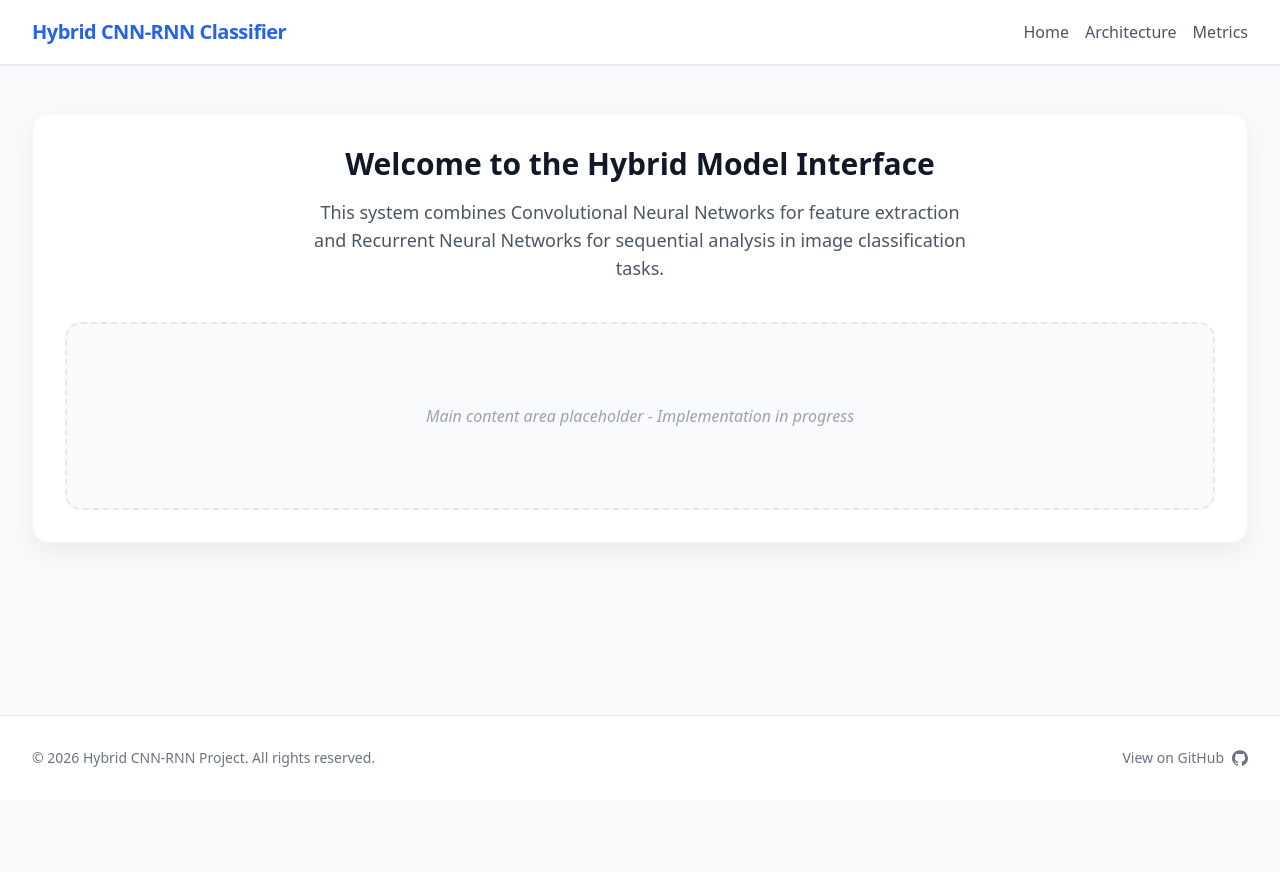
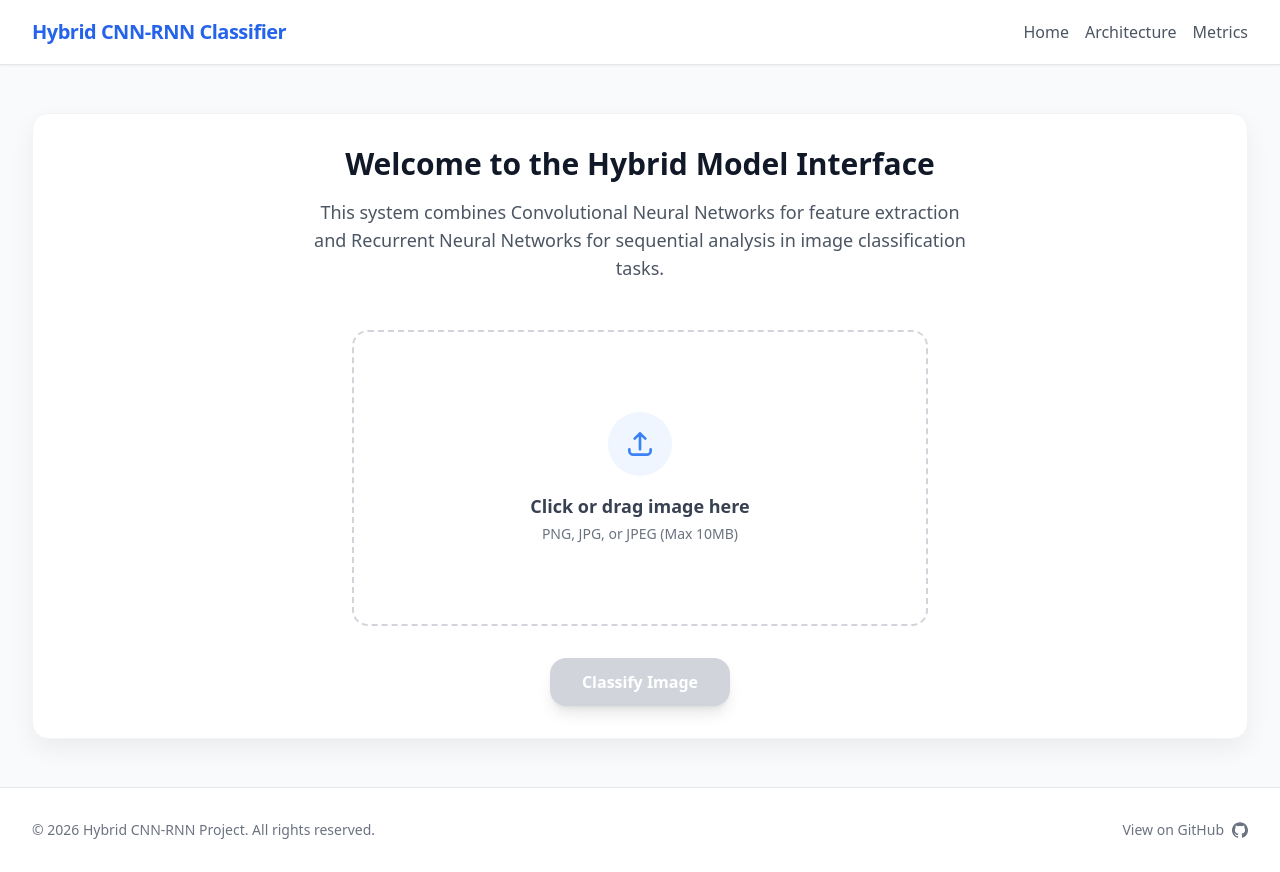
Before and after one commit to neeraj214/hybrid-cnn-rnn-image-classification, a React (Vite) app in the folder frontend/: page / in a window 1280 px wide. Before the commit the page ends 800 px from the top, so only its background shows below. Built offline with nearby package versions, Linux system fonts and the light colour scheme.

Commit message:
feat: integrate ImageUpload into App layout

```diff
--- a/frontend/src/App.jsx
+++ b/frontend/src/App.jsx
@@ -1,4 +1,5 @@
 import React from 'react';
+import ImageUpload from './components/ImageUpload';
 
 function App() {
   return (
@@ -30,15 +31,13 @@
             <h2 className="text-3xl font-extrabold text-gray-900 mb-4">
               Welcome to the Hybrid Model Interface
             </h2>
-            <p className="text-lg text-gray-600 max-w-2xl mx-auto">
+            <p className="text-lg text-gray-600 max-w-2xl mx-auto mb-12">
               This system combines Convolutional Neural Networks for feature extraction
               and Recurrent Neural Networks for sequential analysis in image classification tasks.
             </p>
-            <div className="mt-10 py-20 border-2 border-dashed border-gray-200 rounded-xl bg-gray-50">
-              <p className="text-gray-400 font-medium italic">
-                Main content area placeholder - Implementation in progress
-              </p>
-            </div>
+
+            {/* Image Upload Component */}
+            <ImageUpload />
           </div>
         </div>
       </main>
```
